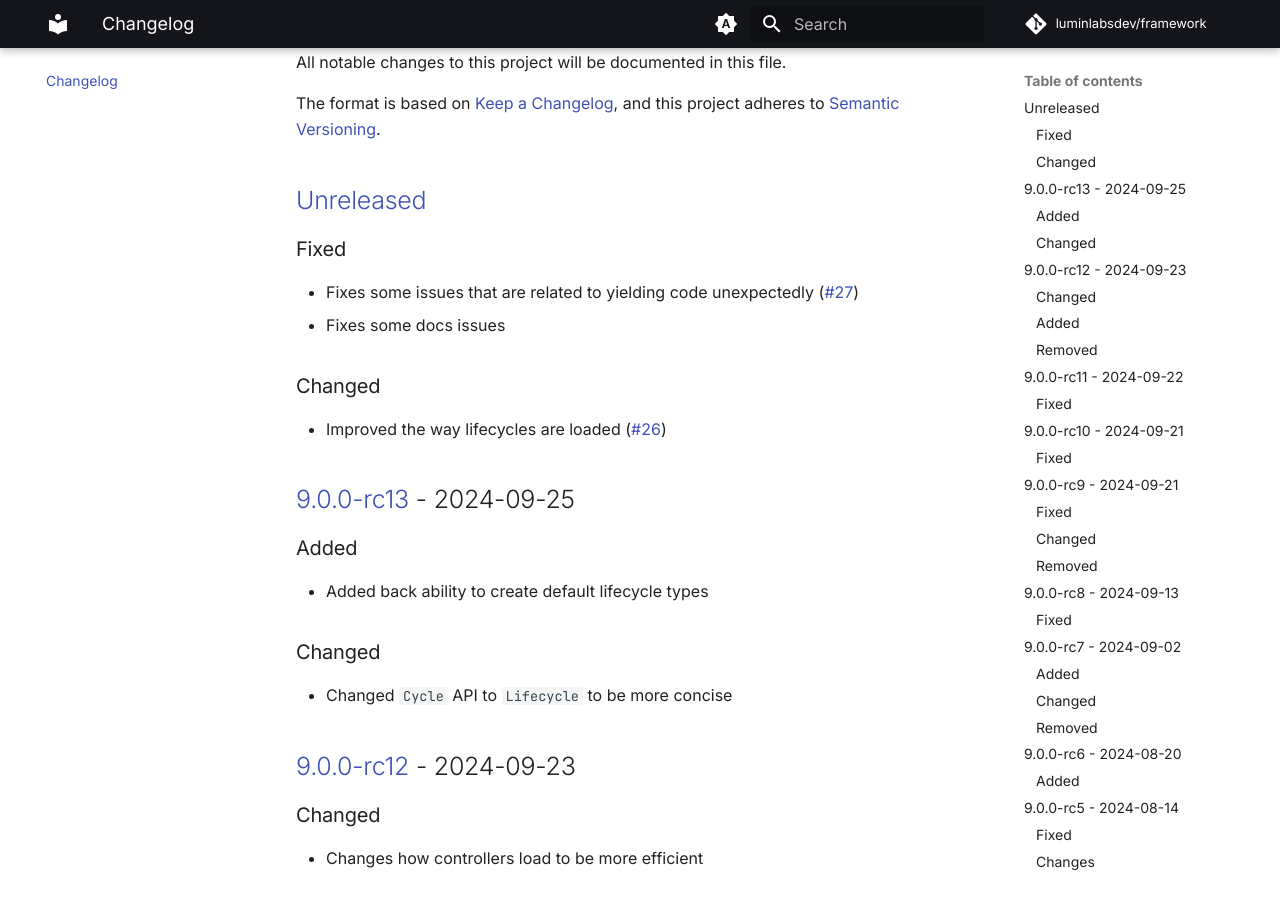
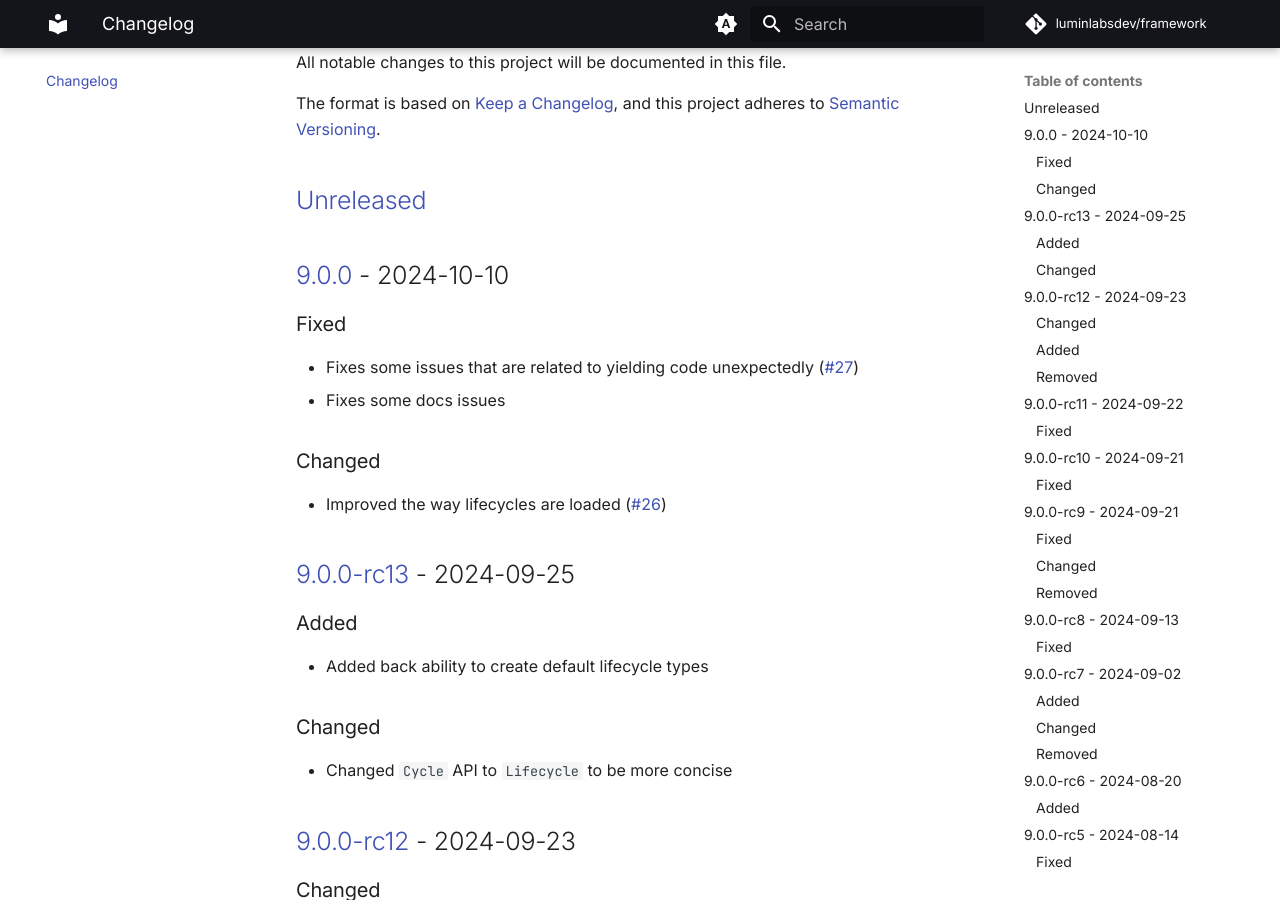
Before and after one commit to luminlabsdev/framework, an MkDocs documentation site: the page built from docs/changelog.md, in a window 1280 px wide and 900 px high, scrolled down 345 px. Built offline with MkDocs 1.6.1 and Material for MkDocs 9.7.7, drawn with Linux system fonts in a browser that asks for light colours; comment, search, counter and statistics services are not loaded.

Commit message:
Bump version to v9.0.0

```diff
--- a/docs/changelog.md
+++ b/docs/changelog.md
@@ -14,6 +14,8 @@ The format is based on [Keep a Changelog](https://keepachangelog.com/en/1.1.0/),
 and this project adheres to [Semantic Versioning](https://semver.org/spec/v2.0.0.html).
 
 ## [Unreleased]
+
+## [9.0.0] - 2024-10-10
 
 ### Fixed
 
@@ -644,7 +646,8 @@ No information available, mainly small bug fixes.
 
 - Public release! 🥳
 
-[unreleased]: https://github.com/luminlabsdev/framework/compare/v9.0.0-rc13...HEAD
+[unreleased]: https://github.com/luminlabsdev/framework/compare/v9.0.0...HEAD
+[9.0.0]: https://github.com/luminlabsdev/framework/compare/v9.0.0-rc13...v9.0.0
 [9.0.0-rc13]: https://github.com/luminlabsdev/framework/compare/v9.0.0-rc12...v9.0.0-rc13
 [9.0.0-rc12]: https://github.com/luminlabsdev/framework/compare/v9.0.0-rc11...v9.0.0-rc12
 [9.0.0-rc11]: https://github.com/luminlabsdev/framework/compare/v9.0.0-rc10...v9.0.0-rc11
```
